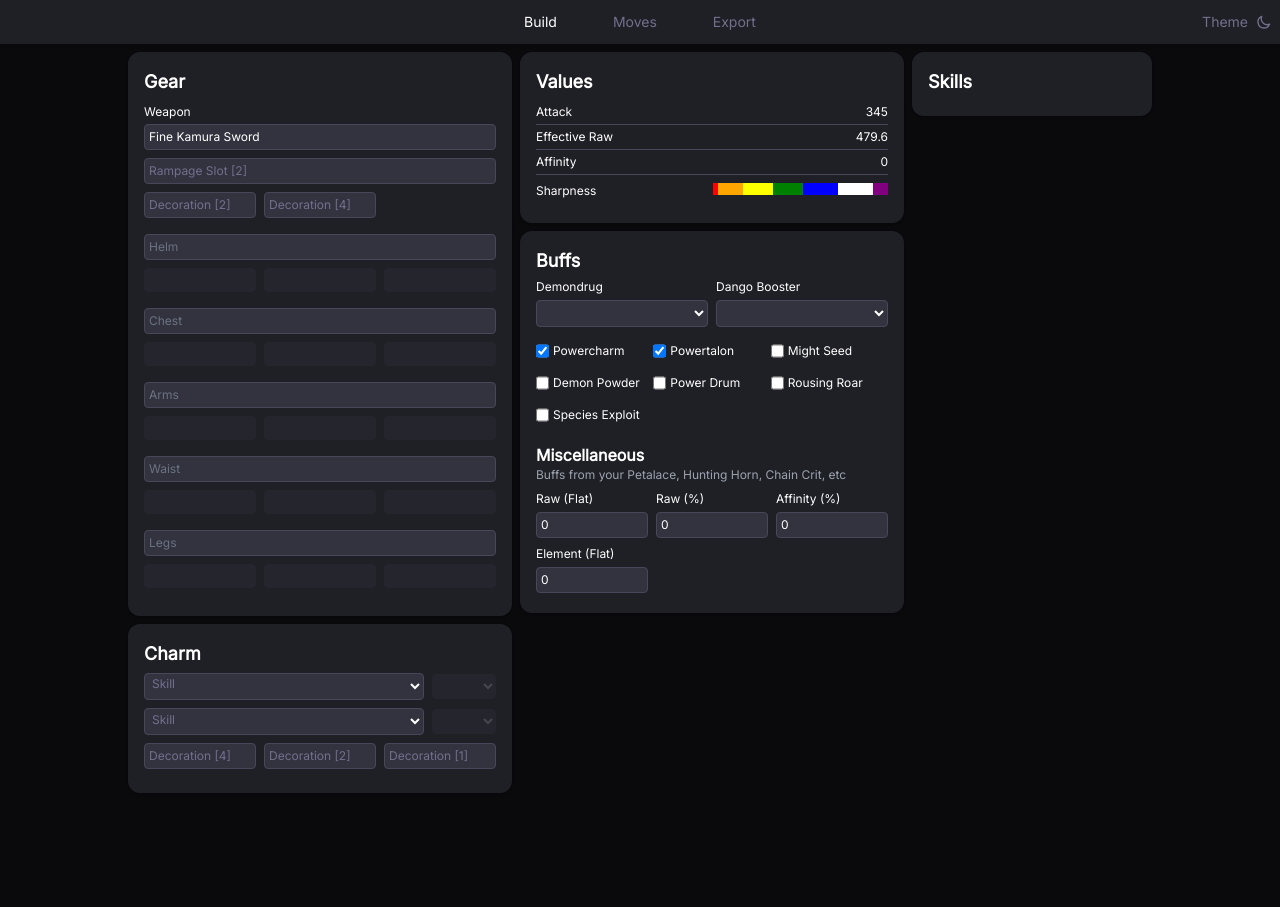
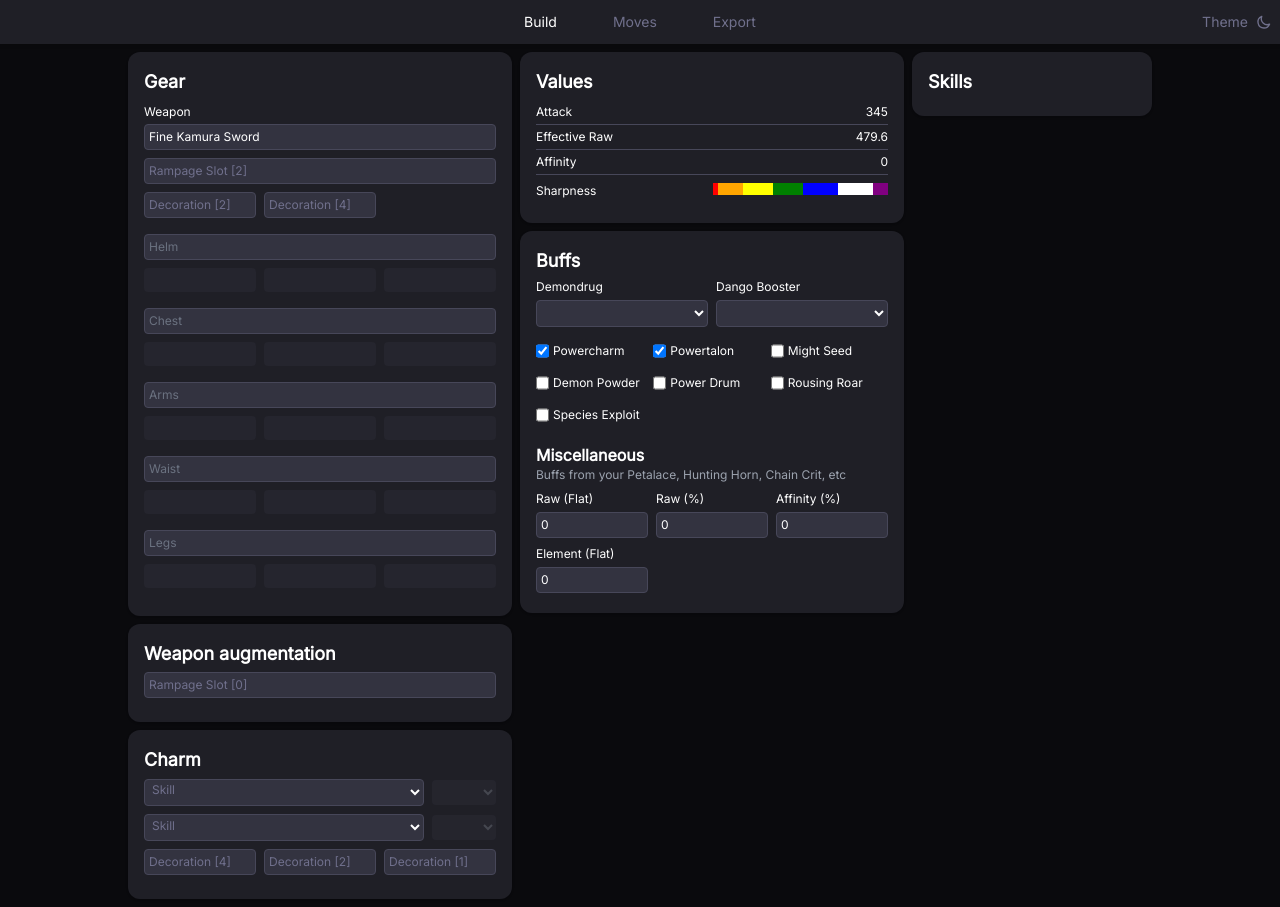
Before and after one commit to chanleyou/sunbreak-calculator, a Next.js app: page / in a window 1280 px wide. Before the commit the page ends 801 px from the top, so only its background shows below. Built offline with nearby package versions, Linux system fonts and the light colour scheme.

Commit message:
Add weapon augmentation to UI

```diff
--- /dev/null
+++ b/components/WeaponAugmentationPicker.tsx
@@ -0,0 +1,84 @@
+import React, { useState } from "react";
+import { RampageDecorations, RampageSkillKey, RampageSkills } from "../data";
+import { Modal, TextBox } from "./ui";
+
+type Props = {
+	value?: RampageSkillKey;
+	setValue: (d?: RampageSkillKey) => void;
+	level: number;
+	disabled?: boolean;
+};
+
+const WeaponAugmentationPicker = ({ value, setValue, level, disabled }: Props) => {
+	const [show, setShow] = useState(false);
+
+	const options = RampageDecorations.filter((d) => d.rank <= level).sort((a, b) => {
+		if (a.rank < b.rank) return -1;
+		if (a.rank > b.rank) return 1;
+		return a.name > b.name ? 1 : -1;
+	});
+
+	return (
+		<>
+			<TextBox
+				onClick={() => {
+					if (!disabled) setShow(true);
+				}}
+				isPlaceholder={!value}
+				disabled={disabled}
+			>
+				<div className="flex space-between">
+					<p className="flex-1">
+						{disabled ? "\u00a0" : value ? RampageSkills[value].name : `Rampage Slot [${level}]`}
+					</p>
+					{value && (
+						<div
+							onClick={(e) => {
+								e.stopPropagation();
+								setValue(undefined);
+							}}
+							className="font-bold cursor-pointer flex place-items-center"
+						>
+							×
+						</div>
+					)}
+				</div>
+			</TextBox>
+			<Modal show={show} setShow={setShow} head={`Select Rampage Decoration ${level}`}>
+				<div className="md:overflow-auto">
+					<table className="w-full text-left">
+						<thead>
+							<tr className="border-b border-gray-200">
+								<th>Name</th>
+								<th>Skill</th>
+							</tr>
+						</thead>
+						<tbody>
+							{options.map((d) => {
+								const { name, skill } = d;
+								const classNames = ["cursor-pointer"];
+								if (value === d.skill) classNames.push("selected-item");
+
+								return (
+									<tr
+										className={classNames.join(" ")}
+										key={name}
+										onClick={() => {
+											setValue(d.skill);
+											setShow(false);
+										}}
+									>
+										<td>{name}</td>
+										<td>{RampageSkills[skill].name}</td>
+									</tr>
+								);
+							})}
+						</tbody>
+					</table>
+				</div>
+			</Modal>
+		</>
+	);
+};
+
+export default WeaponAugmentationPicker;
--- a/components/index.ts
+++ b/components/index.ts
@@ -22,3 +22,5 @@ export { default as BuffBox } from "./BuffBox";
 export { default as SharpnessBar } from "./SharpnessBar";
 export { default as ArmorPickerModal } from "./ArmorPickerModal";
 export { default as DecoPicker } from "./DecoPicker";
+export { default as WeaponAugmentationPicker } from "./WeaponAugmentationPicker";
+export { default as RampageDecoPicker} from "./RampageDecoPicker";
--- a/pages/index.tsx
+++ b/pages/index.tsx
@@ -13,8 +13,9 @@ import {
 	DecoPicker,
 	BuffBox,
 	TextBox,
+	RampageDecoPicker,
+	WeaponAugmentationPicker,
 } from "../components";
-import RampageDecoPicker from "../components/RampageDecoPicker";
 import { RampageSkills, SkillKey, Skills } from "../data";
 import { Model } from "../model";
 
@@ -193,6 +194,15 @@ const Main: NextPage<Props> = ({ model }) => {
 						}
 					/>
 				</Box>
+				{weapon.rarity === 10 && (
+					<Box head="Weapon augmentation">
+						<WeaponAugmentationPicker
+							key={`${weapon.name}-rd-0`}
+							level={0}
+							value={model.rampageDecos[0]}
+						/>
+					</Box>
+				)}
 				<Box head="Charm">
 					<CharmSlot value={charmSkillOne} onSetValue={setCharmSkillOne} />
 					<CharmSlot value={charmSkillTwo} onSetValue={setCharmSkillTwo} />
```
